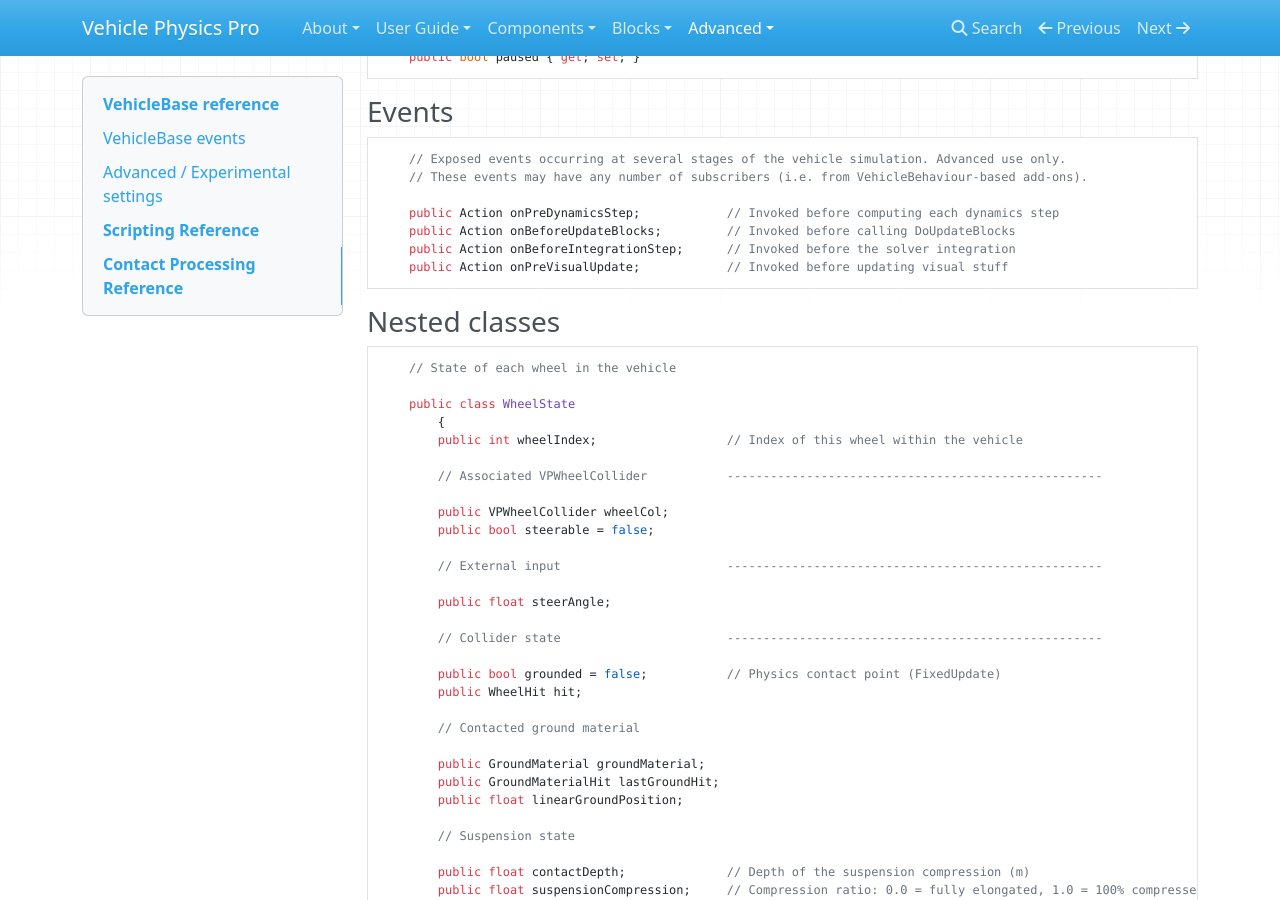
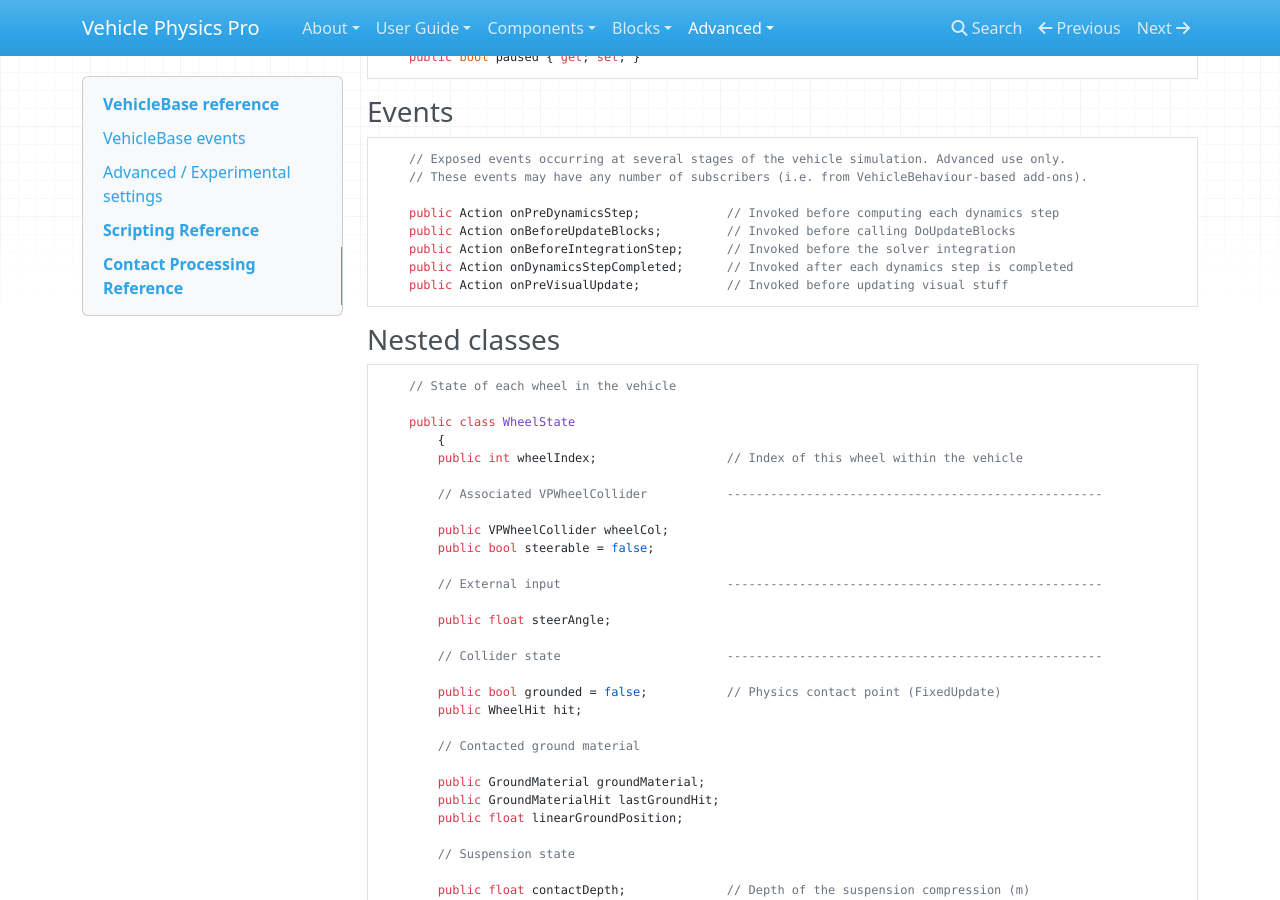
Before and after one commit to EdyJ/vehicle-physics-docs, an MkDocs documentation site: the page built from docs/advanced/vehiclebase-reference.md, in a window 1280 px wide and 900 px high, scrolled down 5735 px. Built offline with MkDocs 1.6.1, drawn with Linux system fonts in a browser that asks for light colours; nearby versions of some CDN libraries; library files that are not in the unit come from our copies.

Commit message:
Added onDynamicsStepCompleted to VehicleBase events

````diff
--- a/docs/advanced/vehiclebase-reference.md
+++ b/docs/advanced/vehiclebase-reference.md
@@ -275,6 +275,7 @@
 	public Action onPreDynamicsStep;			// Invoked before computing each dynamics step
 	public Action onBeforeUpdateBlocks;			// Invoked before calling DoUpdateBlocks
 	public Action onBeforeIntegrationStep;		// Invoked before the solver integration
+	public Action onDynamicsStepCompleted;		// Invoked after each dynamics step is completed
 	public Action onPreVisualUpdate;			// Invoked before updating visual stuff
 ```
 
````
